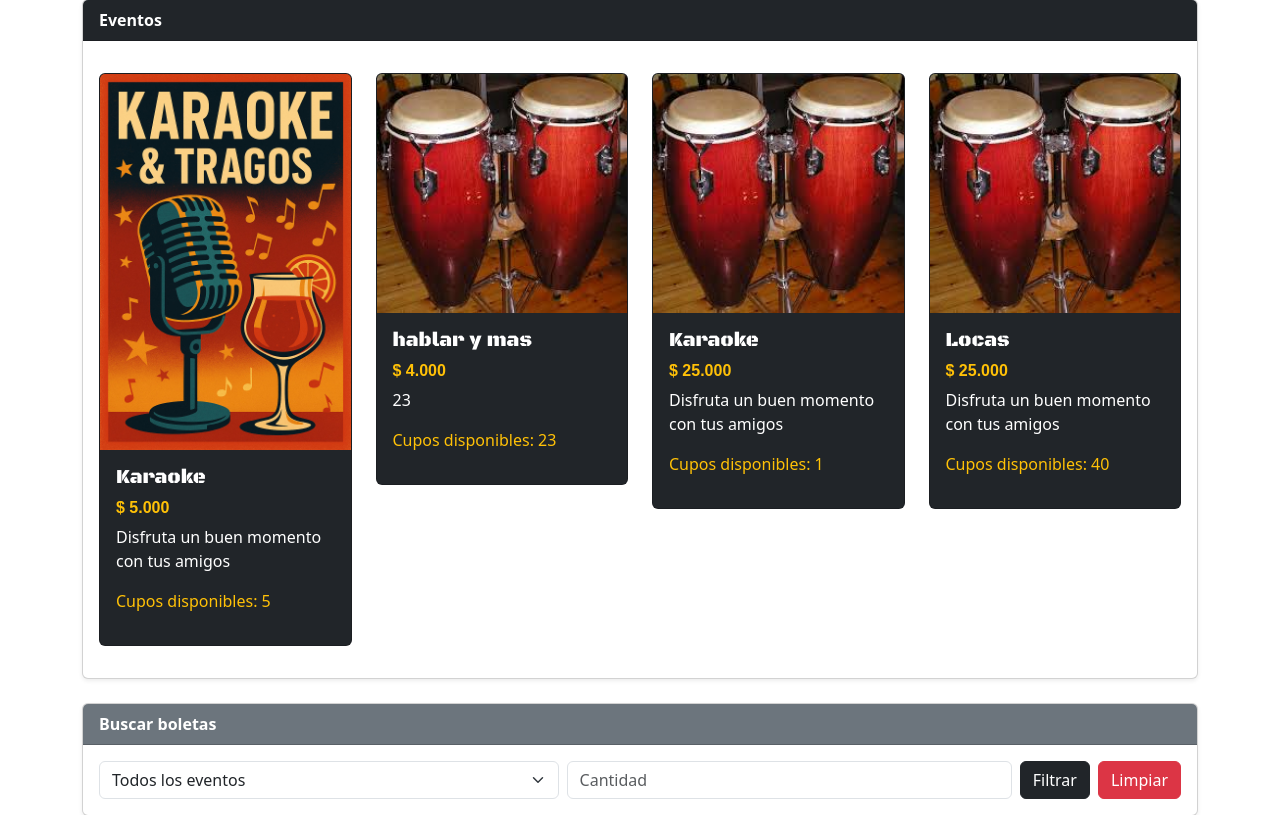
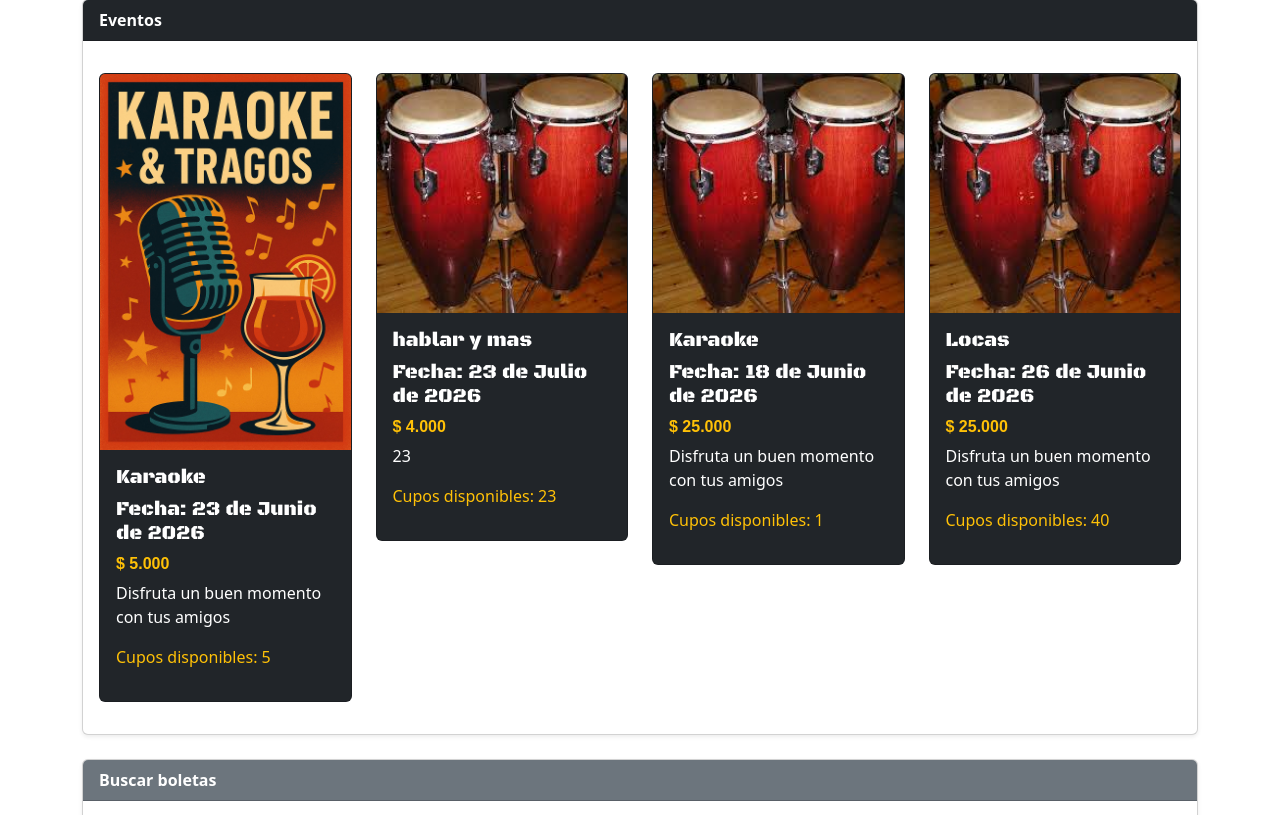
Before and after one commit to sh0826/proyecto_py, a Django app: page /boleta/ in a window 1280 px wide. Shown: the part 177-992 px from the top of the page. Run offline with Django 5.2, Linux system fonts and the light colour scheme; a user stored in the database is signed in; data comes from the database, SQL or seed files in the repository; parts of the project's set-up code (start-up, migrations or seed data) failed here and were passed over; some web fonts are replaced.

Commit message:
add: evento en boleta

```diff
--- a/AgoraVibes/BoletaApp/templates/boleta.html
+++ b/AgoraVibes/BoletaApp/templates/boleta.html
@@ -28,6 +28,11 @@
                         <h5 class="card-title text-white"
                             style="font-family: Black Ops One, system-ui;">
                             {{ e.nombre }}
+                        </h5>
+
+                        <h5 class="card-title text-white"
+                            style="font-family: Black Ops One, system-ui;">
+                            Fecha: {{ e.fecha }}
                         </h5>
 
                         <h6 class="text-warning fw-bold"
```
